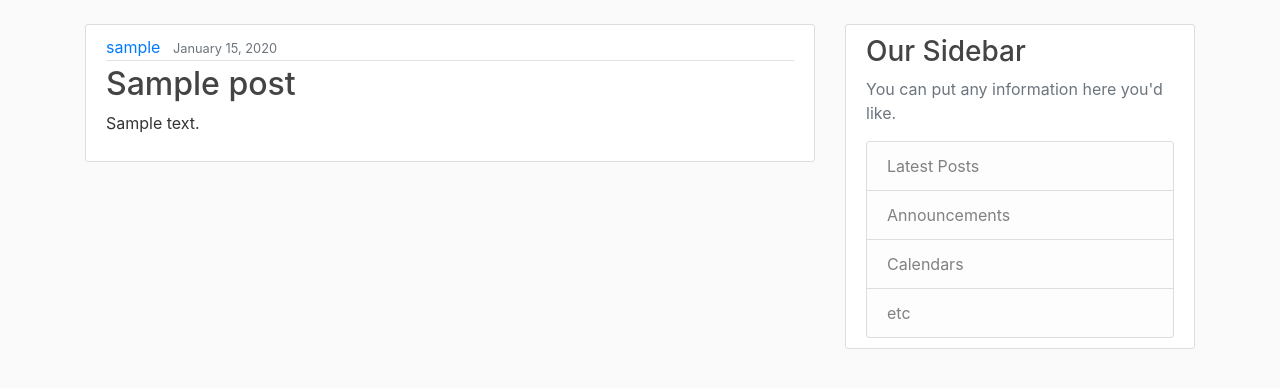
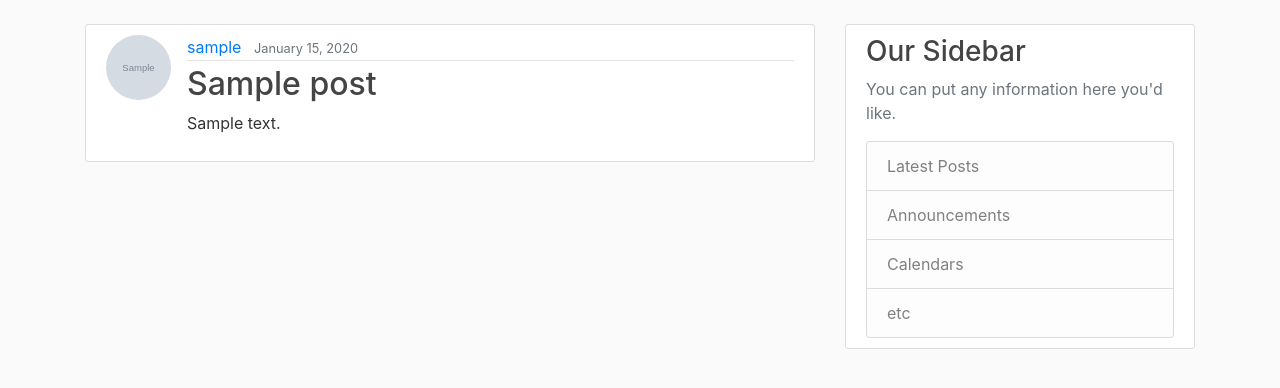
Before and after one commit to AnhVu23/django_blog, a Django app: page / in a window 1280 px wide. Shown: the part 56-444 px from the top of the page. Run offline with Django 3.2, Linux system fonts and the light colour scheme; tables that the repository leaves empty hold one stand-in row (values such as "Sample post"); grey boxes marked "Sample" are stand-in pictures; some libraries are stand-ins or nearby versions.

Commit message:
Feat: Display user's vatar in home page

```diff
--- a/blog/templates/blog/home.html
+++ b/blog/templates/blog/home.html
@@ -1,5 +1,6 @@
 {% extends 'blog/base.html' %} {% block content %} {% for post in posts %}
 <article class="media content-section">
+  <img src="{{ post.author.profile.image.url }}" class="rounded-circle article-img"/>
   <div class="media-body">
     <div class="article-metadata">
       <a class="mr-2" href="#">{{ post.author }}</a>
```
